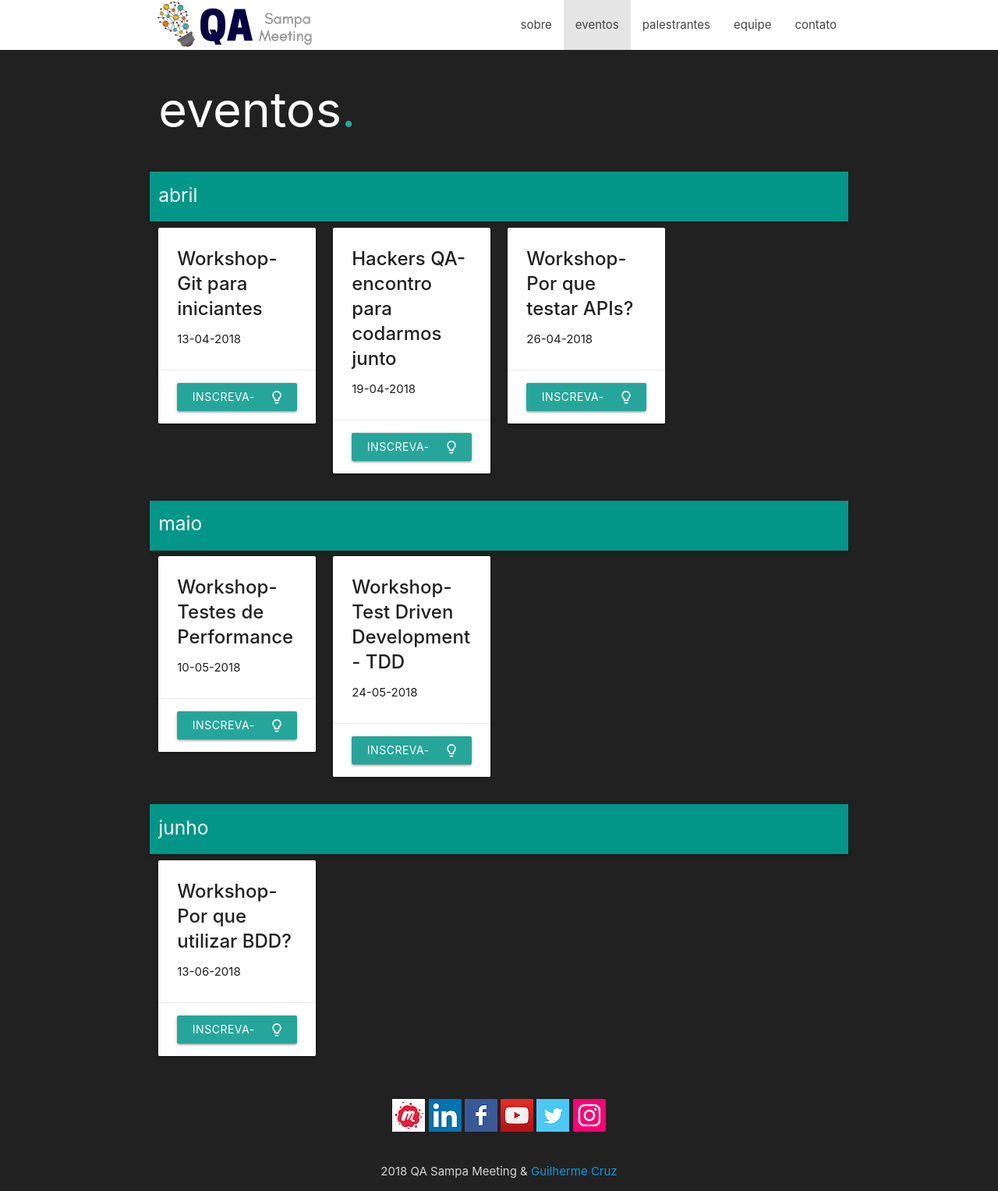
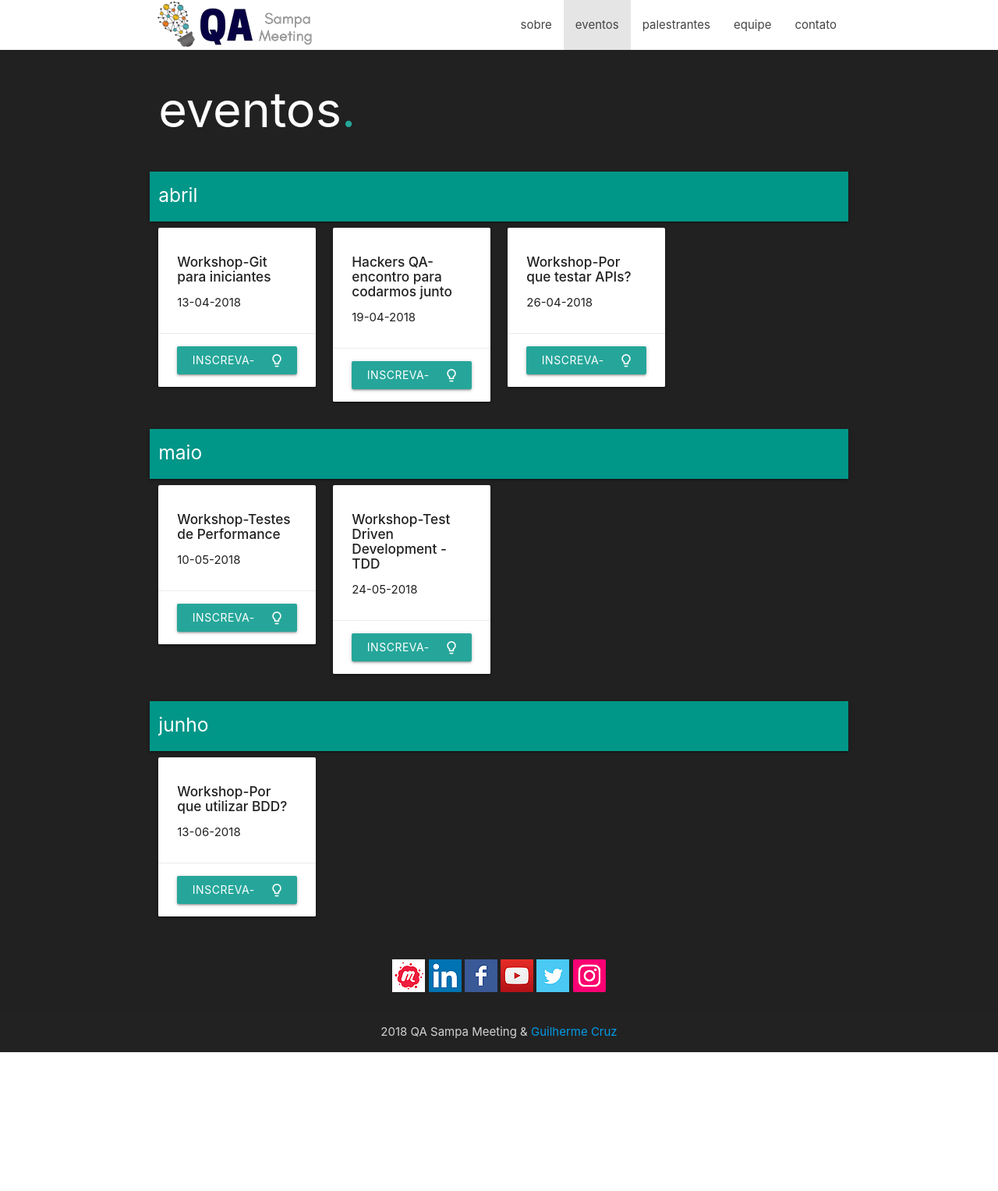
Before and after one commit to qasampameeting/qasampameeting.github.io, a Jekyll site: the page built from events.md, in a window 1280 px wide. Shown: the whole page at 78% size. Built offline with Jekyll 4.4.1, drawn with Linux system fonts in a browser that asks for light colours; nearby versions of some CDN libraries; after the commit the page ends 1349 px from its top, so only the background shows below that.

Commit message:
Events page bug fix

```diff
--- a/events.md
+++ b/events.md
@@ -19,7 +19,7 @@ title: Eventos QA Sampa Meeting
   <div class="col s12 m3">
     <div class="card white grey-text text-darken-4">
       <div class="card-content">
-        <span class="card-title"><strong>{{ event.title }}</strong></span>
+        <span class="card-title"><h6><strong>{{ event.title }}</strong></h6></span>
         <p>
           {{ event.date }}
         </p>
```
